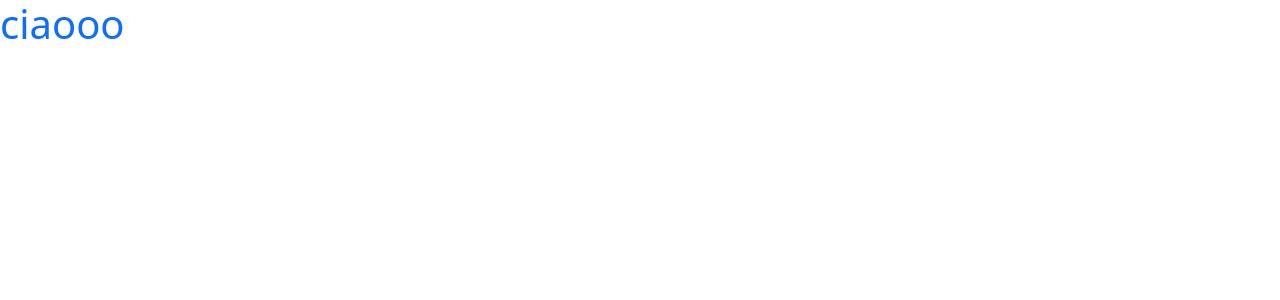
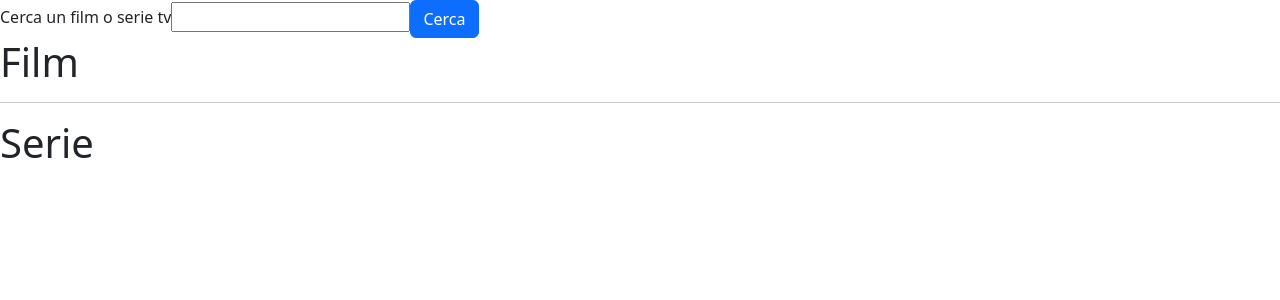
Before and after one commit to AntonioLoco/vite-boolfix, a Vue app: page / in a window 1280 px wide. Shown: the top 300 px of the page. Built offline with nearby package versions, Linux system fonts and the light colour scheme.

Commit message:
Added milestone 1

```diff
--- a/package.json
+++ b/package.json
@@ -9,6 +9,7 @@
     "preview": "vite preview"
   },
   "dependencies": {
+    "axios": "^1.1.3",
     "bootstrap": "^5.2.2",
     "vue": "^3.2.41"
   },
--- a/src/App.vue
+++ b/src/App.vue
@@ -1,11 +1,68 @@
 <script>
+import axios from "axios";
+import { store } from "./store";
+
+import AppSearchBar from "./components/AppSearchBar.vue";
+import AppList from "./components/AppList.vue";
+
 export default{
-
+  data(){
+    return {
+      store
+    }
+  },
+  components: {
+    AppSearchBar,
+    AppList
+  },
+  methods: {
+    getSearch(){
+      this.store.loading = true;
+      console.log(this.store.loading);
+      // Film
+      axios
+        .get(this.store.apiMovieURL, { params: this.store.apiParams })
+        .then( (resp) => {
+          console.log(resp.data.results);
+          this.store.resultMovies = resp.data.results;
+          console.log(this.store.resultMovies, "Result film");
+        })
+        .catch( (error) => {
+          console.log("Error", error);
+        })
+        .finally( () => {
+          console.log("Chiamata terminata film");
+          console.log("Inizio chiamata serie");
+          // Serie
+          axios
+            .get(this.store.apiSerieURL, { params: this.store.apiParams })
+            .then( (resp) => {
+              console.log(resp.data.results);
+              this.store.resultSeries = resp.data.results;
+              console.log(this.store.resultSeries, "Result Serie");
+            })
+            .catch( (error) => {
+              console.log("Error", error);
+            })
+            .finally( () => {
+              console.log("Chiamata terminata serie");
+              this.store.loading = false;
+              console.log(this.store.loading);
+            })
+        })
+    }
+  }
 }
 </script>
 
 <template>
-  <h1 class="text-primary">ciaooo</h1>
+  <header>
+    <AppSearchBar @btnSearch="getSearch"/>
+  </header>
+
+  <main>
+    <AppList />
+  </main>
 </template>
 
 <style lang="scss">
--- /dev/null
+++ b/src/components/AppList.vue
@@ -0,0 +1,47 @@
+<script>
+import { store } from '../store';
+
+import CardMovie from './CardMovie.vue';
+import CardSerie from './CardSerie.vue';
+
+export default{
+    name: "AppList",
+    data(){
+        return{
+            store
+        }
+    },
+    components: {
+        CardMovie,
+        CardSerie
+    }
+}
+</script>
+
+<template>
+
+    <div class="search-result-list">
+        <div class="movies-list">
+            <h1>Film</h1>
+            <ul>
+                <li v-for="movie in store.resultMovies" :key="movie.id">
+                    <CardMovie :movie="movie"/>
+                </li>
+            </ul>
+        </div>
+
+        <hr>
+
+        <div class="series-list">
+            <h1>Serie</h1>
+            <ul>
+                <li v-for="serie in store.resultSeries" :key="serie.id">
+                    <CardSerie :serie="serie"/>
+                </li>
+            </ul>
+        </div>
+    </div>
+</template>
+
+<style lang="scss" scoped>
+</style>
--- /dev/null
+++ b/src/components/AppSearchBar.vue
@@ -0,0 +1,23 @@
+<script>
+import { store } from '../store';
+
+export default{
+    name: "AppSearchBar",
+    data(){
+        return {
+            store
+        }
+    }
+}
+</script>
+
+<template>
+    <div class="form-input">
+        <label for="search-input">Cerca un film o serie tv</label>
+        <input type="text" v-model="store.apiParams.query" id="search-input">
+        <button @click="$emit('btnSearch')" class="btn btn-primary">Cerca</button>
+    </div>
+</template>
+
+<style lang="scss" scoped>
+</style>
--- /dev/null
+++ b/src/components/CardMovie.vue
@@ -0,0 +1,20 @@
+<script>
+export default{
+    name:"CardMovie",
+    props: {
+        movie: Object
+    }
+}
+</script>
+
+<template>
+    <div class="card-movie">
+        <h2>Titolo: {{movie.title}}</h2>
+        <h4>Titolo Originale: {{movie.original_title}}</h4>
+        <p>Lingua: {{movie.original_language}}</p>
+        <p>Voto: {{movie.vote_average}}</p>
+    </div>
+</template>
+
+<style lang="scss" scoped>
+</style>
--- /dev/null
+++ b/src/components/CardSerie.vue
@@ -0,0 +1,20 @@
+<script>
+export default{
+    name: "CardSerie",
+    props: {
+        serie: Object
+    }
+}
+</script>
+
+<template>
+    <div class="card-serie">
+        <h2>Titolo: {{serie.name}}</h2>
+        <h4>Titolo Originale: {{serie.original_name}}</h4>
+        <p>Lingua: {{serie.original_language}}</p>
+        <p>Voto: {{serie.vote_average}}</p>
+    </div>
+</template>
+
+<style lang="scss" scoped>
+</style>
--- /dev/null
+++ b/src/store.js
@@ -0,0 +1,21 @@
+import { reactive } from "vue";
+
+export const store = reactive({
+    // Api Url
+    apiMovieURL: "https://api.themoviedb.org/3/search/movie",
+    apiSerieURL: "https://api.themoviedb.org/3/search/tv",
+
+    // Api Params
+    apiParams: {
+        language: "it-IT",
+        query: "",
+        api_key: "83a87efa399db4f4e28c4afeba9862d5",
+    },
+
+    // Api Result
+    resultMovies: [],
+    resultSeries: [],
+
+    // Api Loading
+    loading: false,
+})
```
Also changed, not shown: 1 other file (tests, documents, lock files or other folders).
